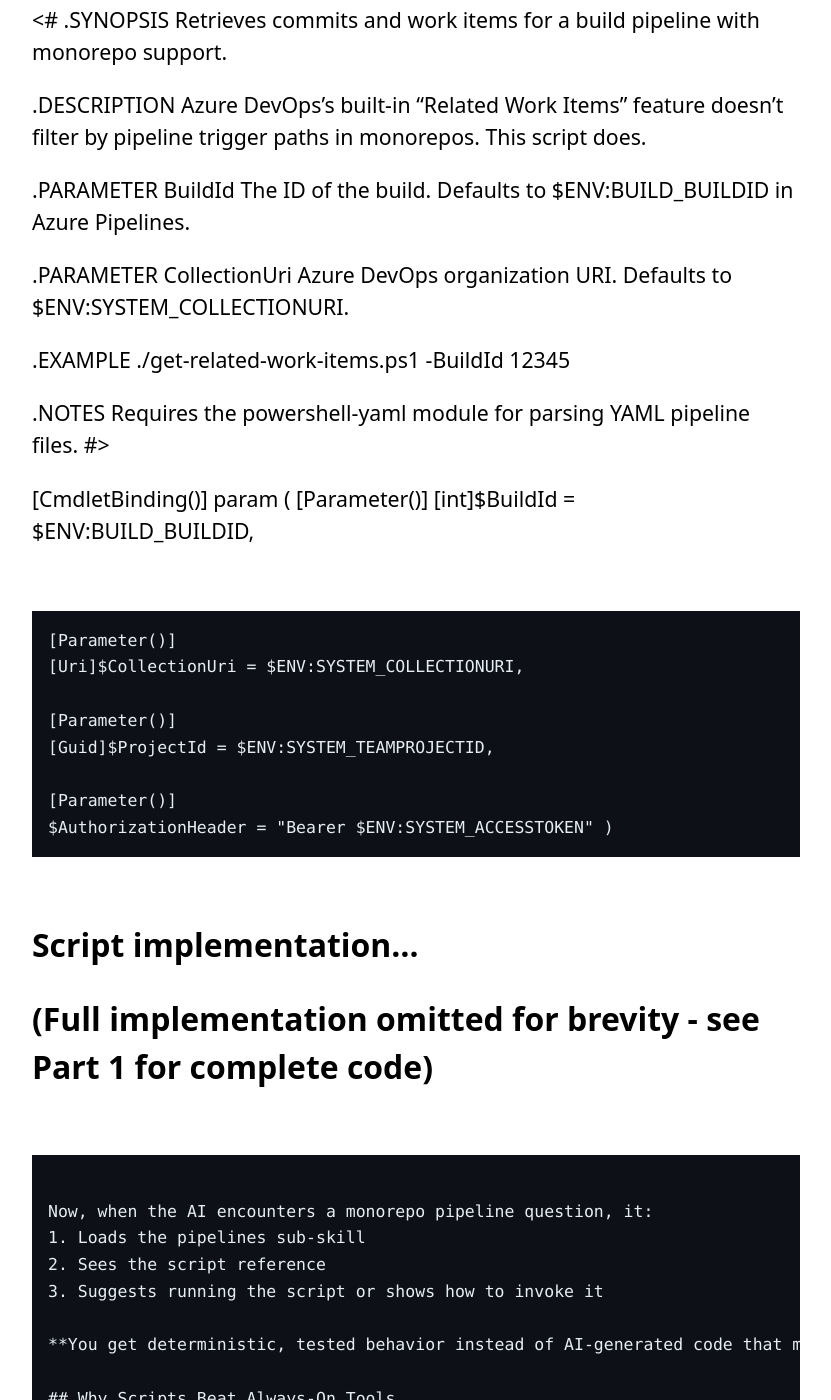
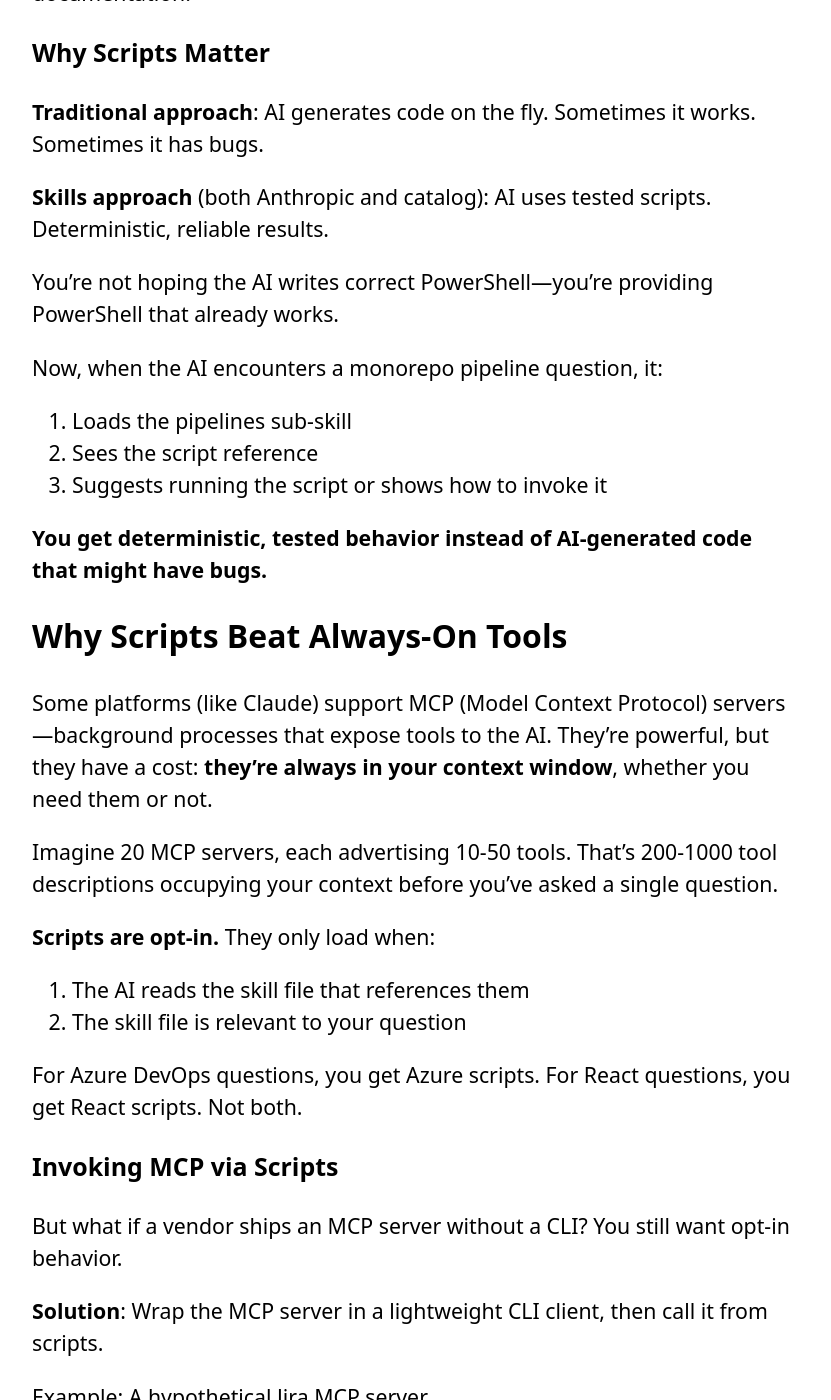
Before and after one commit to Tiberriver256/Tiberriver256.GitHub.io, a Jekyll site: the page built from _posts/2025-11-02-skills-catalog-part-2-building-skills-that-scale.md, in a window 1280 px wide and 1400 px high, scrolled down 8661 px. Shown: the whole window, without its empty margins (224-1055 px from the left). Built offline with Jekyll 4.4.1, drawn with Linux system fonts in a browser that asks for light colours; comment, search, counter and statistics services are not loaded; some of the changed text lies outside the part shown.

Commit message:
Fix markdown formatting and improve content flow in skills-catalog-part-2
Co-authored-by: Tiberriver256 <6989492+Tiberriver256@users.noreply.github.com>

````diff
--- a/_posts/2025-11-02-skills-catalog-part-2-building-skills-that-scale.md
+++ b/_posts/2025-11-02-skills-catalog-part-2-building-skills-that-scale.md
@@ -236,42 +236,6 @@ pwsh .github/skills/azure-devops/scripts/get-related-work-items.ps1 -BuildId $BU
 Example `.github/skills/azure-devops/scripts/get-related-work-items.ps1`:
 
 ```powershell
-#Requires -PSEdition Core
-
-<#
-.SYNOPSIS
-    Get commits and work items for a build pipeline with monorepo support.
-
-.DESCRIPTION
-    Azure DevOps's built-in "Related Work Items" doesn't filter by pipeline
-    trigger paths in monorepos. This script does.
-
-.PARAMETER BuildId
-    The ID of the build. Defaults to $ENV:BUILD_BUILDID.
-
-.EXAMPLE
-    ./get-related-work-items.ps1 -BuildId 12345
-#>
-
-[CmdletBinding()]
-param (
-    [Parameter()]
-    [int]$BuildId = $ENV:BUILD_BUILDID
-)
-
-# Script implementation...
-```
-
-Same philosophy as Anthropic—provide working automation, not just documentation.
-
-### Why Scripts Matter
-
-**Traditional approach**: AI generates code on the fly. Sometimes it works. Sometimes it has bugs.
-
-**Skills approach** (both Anthropic and catalog): AI uses tested scripts. Deterministic, reliable results.
-
-You're not hoping the AI writes correct PowerShell—you're providing PowerShell that already works.
-
 <#
 .SYNOPSIS
     Retrieves commits and work items for a build pipeline with monorepo support.
@@ -308,9 +272,18 @@ param (
     $AuthorizationHeader = "Bearer $ENV:SYSTEM_ACCESSTOKEN"
 )
 
-# Script implementation...
-# (Full implementation omitted for brevity - see Part 1 for complete code)
+# (Full implementation omitted for brevity)
 ```
+
+Same philosophy as Anthropic—provide working automation, not just documentation.
+
+### Why Scripts Matter
+
+**Traditional approach**: AI generates code on the fly. Sometimes it works. Sometimes it has bugs.
+
+**Skills approach** (both Anthropic and catalog): AI uses tested scripts. Deterministic, reliable results.
+
+You're not hoping the AI writes correct PowerShell—you're providing PowerShell that already works.
 
 Now, when the AI encounters a monorepo pipeline question, it:
 1. Loads the pipelines sub-skill
````
